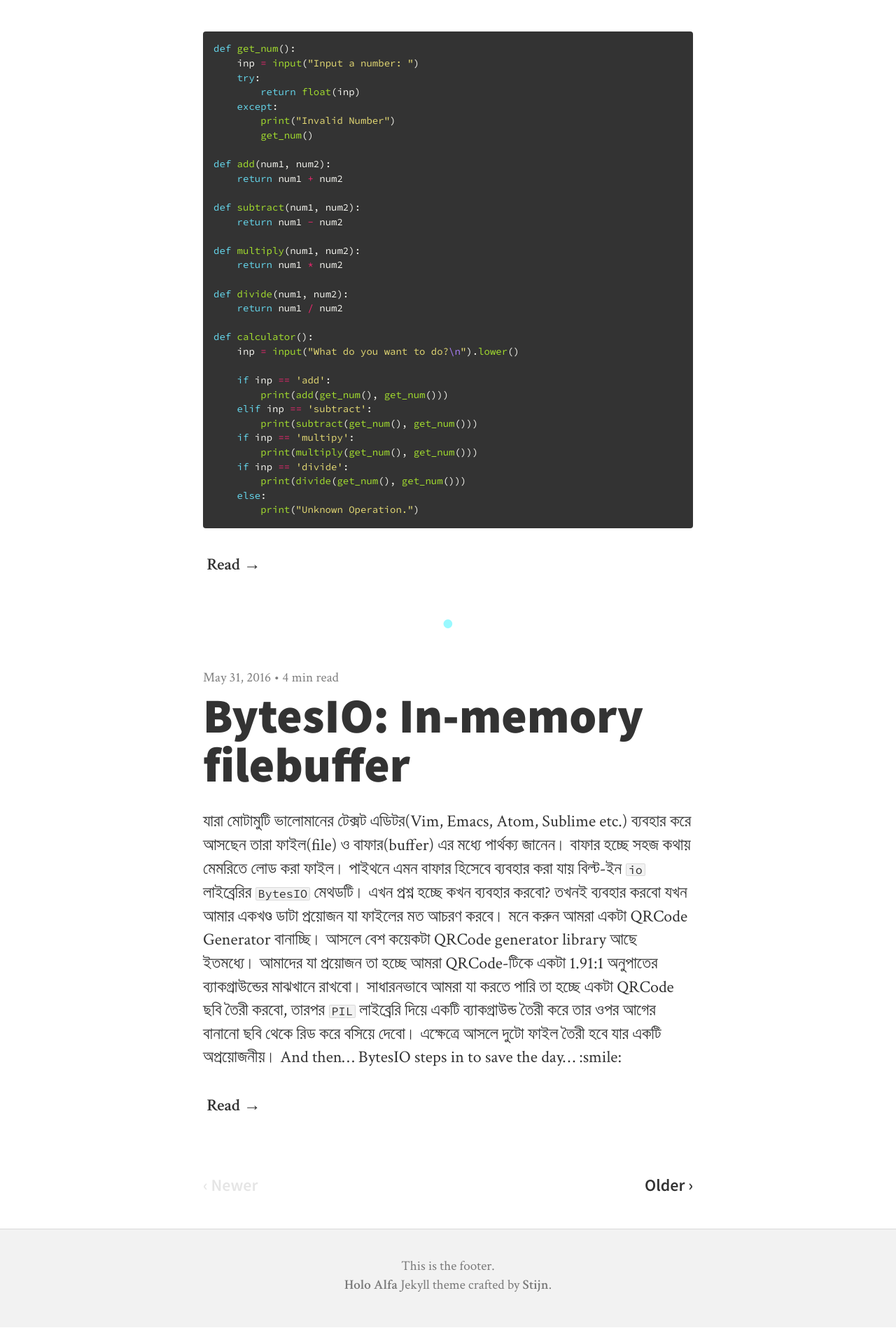
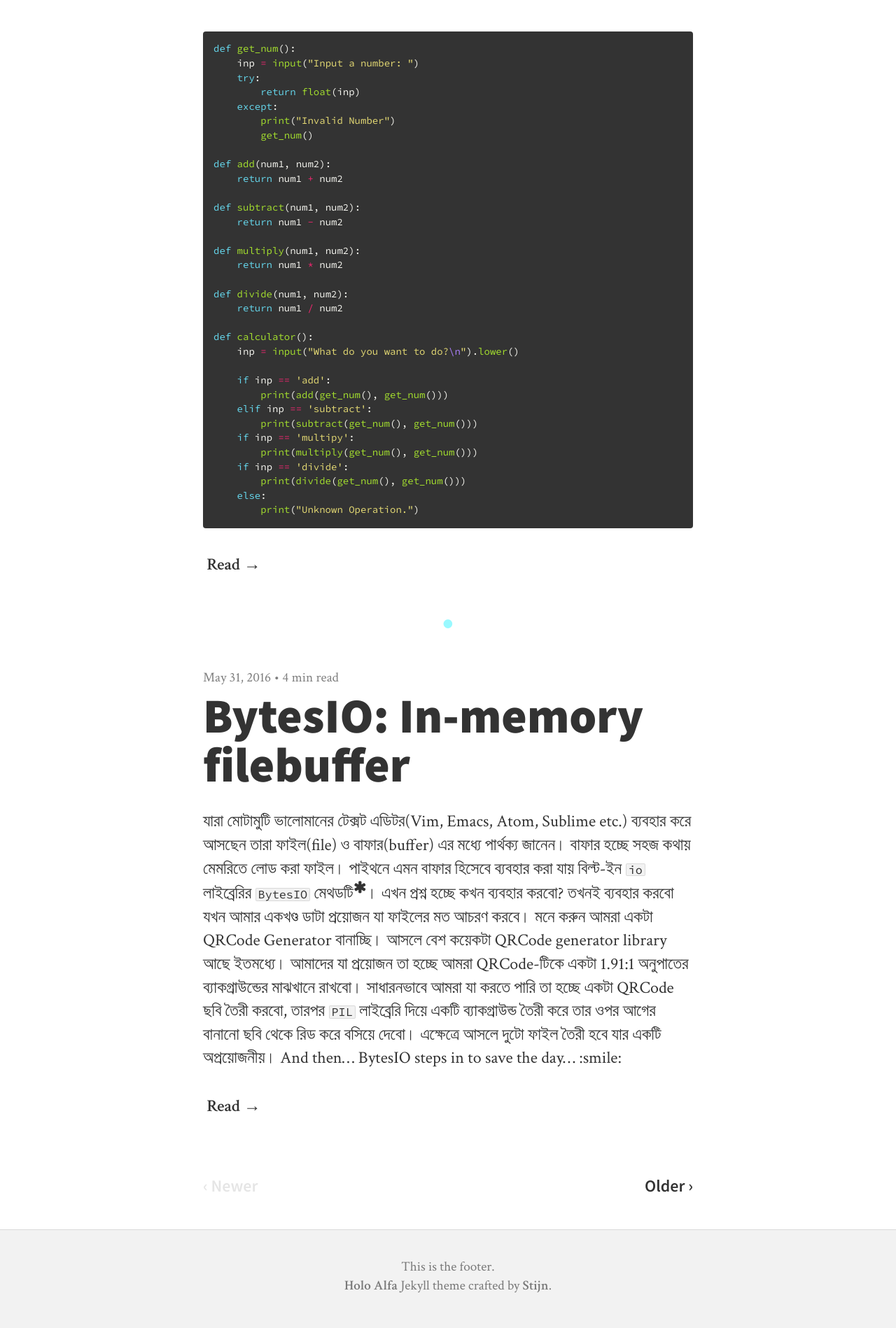
Before and after one commit to uroybd/tech, a Jekyll site: the page built from index.html, in a window 1280 px wide. Shown: the part 1576-3474 px from the top of the page at 70% size. Built offline with Jekyll 4.4.1, drawn with Linux system fonts in a browser that asks for light colours; nearby versions of some CDN libraries; the list of posts is cut into pages by our own code.

Commit message:
footnote [master]

```diff
--- a/_includes/head.html
+++ b/_includes/head.html
@@ -49,9 +49,7 @@
 <link href='//fonts.googleapis.com/css?family=Source+Code+Pro:400,700|Source+Sans+Pro:600,900|Crimson+Text:700italic,600,600italic,400,700,400italic' rel='stylesheet' type='text/css'>
 <link rel="stylesheet" href="{{ site.baseurl }}/css/reset.css">
 <link rel="stylesheet" href="{{ site.baseurl }}/css/pygments.css">
-{% if site.display-social-icons %}
 <link rel="stylesheet" href="https://cdnjs.cloudflare.com/ajax/libs/font-awesome/4.7.0/css/font-awesome.css">
-{% endif %}
 <link rel="stylesheet" href="{{ site.baseurl }}/css/style.css">
 <!--[if gte IE 9]>
   <style type="text/css">
```
